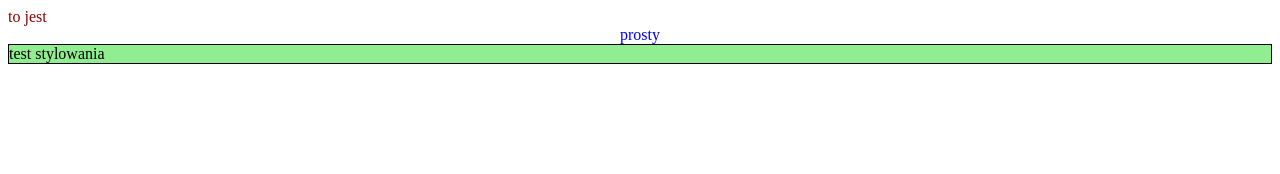
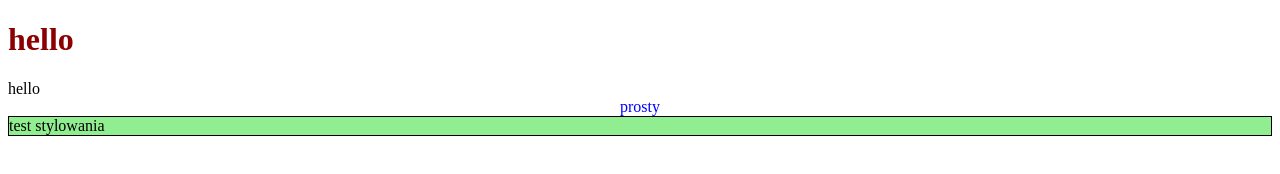
Before and after one commit to michaljabi/20250520-jswp, a plain HTML site: page jswp/A-application-building/a103-styled-elements.html in a window 1280 px wide. Drawn offline with Linux system fonts and the light colour scheme.

Commit message:
refactor(a103): make it right - use Adapter pattern

```diff
--- a/jswp/A-application-building/a103-styled-elements.html
+++ b/jswp/A-application-building/a103-styled-elements.html
@@ -58,20 +58,27 @@
          * https://developer.mozilla.org/en-US/docs/Web/API/CSS_Object_Model/Using_dynamic_styling_information#modify_an_element_style
          * */
 
+        function adaptToClassName(arrayOrString) {
+            if (typeof arrayOrString === 'string') {
+                return arrayOrString;
+            } else if (Array.isArray(arrayOrString)) {
+                return arrayOrString.join(' ');
+            }
+            return '';
+        }
+
+        function elementList(elementOrArray) {
+            return Array.isArray(elementOrArray) ? elementOrArray : [elementOrArray]
+        }
+
 
         function createElement(elementTAG, children = [], styles = '') {
             const element = document.createElement(elementTAG);
-            if (typeof children === 'string') {
-                element.append(children)
-            } else {
-                element.append(...children);
-            }
 
-            if (typeof styles === 'string') {
-                element.className = styles;
-            } else if (Array.isArray(styles)) {
-                element.className = styles.join(' ');
-            } else if (styles instanceof Object) {
+            element.append(...elementList(children))
+            element.className = adaptToClassName(styles);
+
+            if (styles instanceof Object) {
                 for (const key in styles) {
                     element.style[key] = styles[key]
                 }
@@ -81,9 +88,11 @@
         }
 
         const div = (elements, styles) => createElement('div', elements, styles);
+        const h1 = (elements) => createElement('h1', elements);
 
         const mainDiv = div([
-            div(['to jest'], 'text-red'),
+            div(h1('hello'), 'text-red'),
+            div('hello'),
             div(['prosty'], ['text-blue', 'text-center']),
             div(['test stylowania'], { border: '1px solid black', backgroundColor: 'lightgreen' })
         ]);
```
